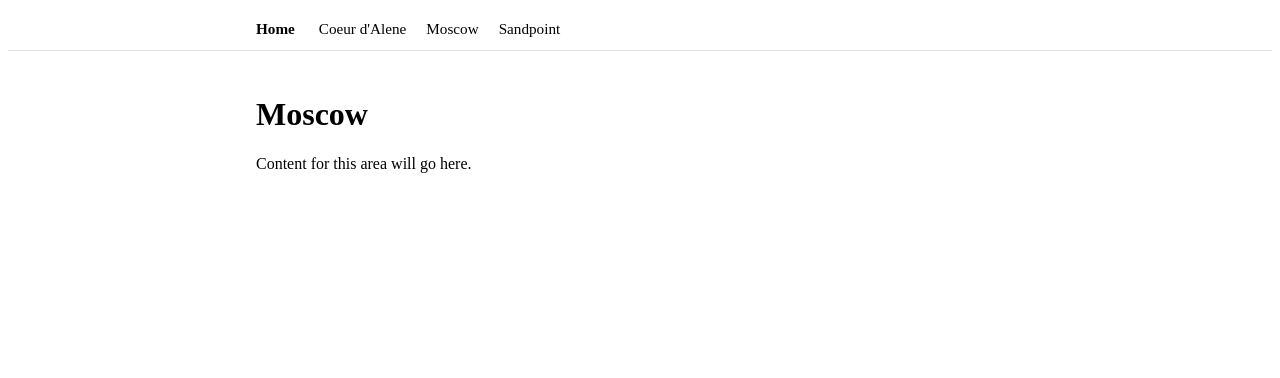
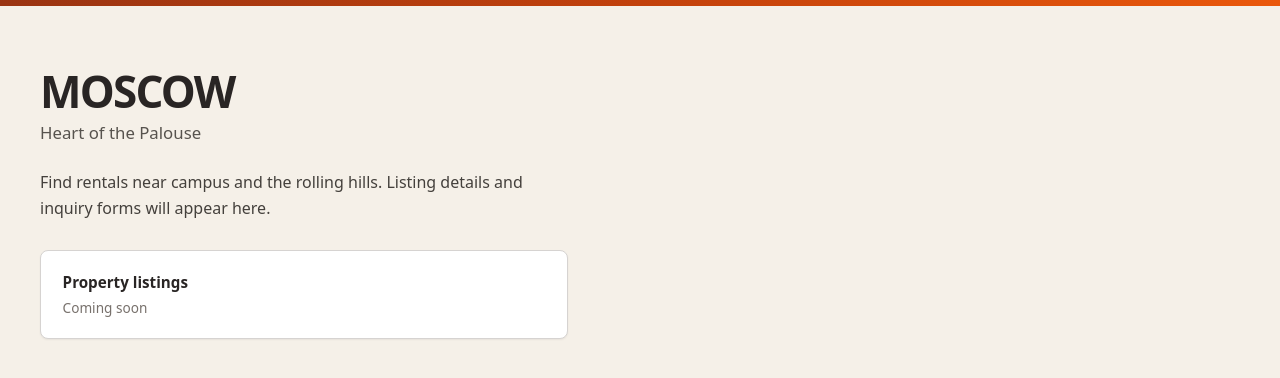
Before and after one commit to zethdubois/kickstaff, a SvelteKit app: page /mos in a window 1280 px wide. Shown: the top 378 px of the page. Built offline with nearby package versions, Linux system fonts and the light colour scheme.

Commit message:
unique homepages

```diff
--- /dev/null
+++ b/src/app.css
@@ -0,0 +1,21 @@
+*,
+*::before,
+*::after {
+	box-sizing: border-box;
+}
+
+html {
+	-webkit-text-size-adjust: 100%;
+}
+
+body {
+	margin: 0;
+	min-height: 100vh;
+	line-height: 1.5;
+	font-family:
+		system-ui,
+		-apple-system,
+		Segoe UI,
+		Roboto,
+		sans-serif;
+}
--- a/src/routes/+layout.svelte
+++ b/src/routes/+layout.svelte
@@ -1,14 +1,20 @@
 <script lang="ts">
+	import '../app.css';
+	import { page } from '$app/state';
 	import favicon from '$lib/assets/favicon.svg';
 	import { cities } from '$lib/cities';
 
 	let { children } = $props();
+
+	/** Hub nav only on the root index (`route.id === '/'`). City routes use `/cda` | `/mos` | `/spt`. */
+	const showHubNav = $derived(page.route.id === '/');
 </script>
 
 <svelte:head>
 	<link rel="icon" href={favicon} />
 </svelte:head>
 
+{#if showHubNav}
 	<header class="site-header">
 		<nav class="nav" aria-label="Main">
 			<a class="nav__home" href="/">Home</a>
@@ -17,8 +23,9 @@
 			{/each}
 		</nav>
 	</header>
+{/if}
 
-<main class="main">
+<main class="main" class:main--hub={showHubNav} class:main--city={!showHubNav}>
 	{@render children()}
 </main>
 
@@ -52,9 +59,15 @@
 		margin-right: 0.25rem;
 	}
 
-	.main {
+	.main--hub {
 		max-width: 48rem;
 		margin: 0 auto;
 		padding: 1.5rem 1.25rem 3rem;
 	}
+
+	.main--city {
+		max-width: none;
+		margin: 0;
+		padding: 0;
+	}
 </style>
--- a/src/routes/mos/+page.svelte
+++ b/src/routes/mos/+page.svelte
@@ -2,11 +2,90 @@
 	import { cityBySlug } from '$lib/cities';
 
 	const label = cityBySlug.mos;
+	const tagline = 'Heart of the Palouse';
 </script>
 
 <svelte:head>
 	<title>{label}</title>
 </svelte:head>
 
-<h1>{label}</h1>
-<p>Content for this area will go here.</p>
+<div class="mos">
+	<div class="mos__strip" aria-hidden="true"></div>
+	<div class="mos__inner">
+		<h1 class="mos__title">{label}</h1>
+		<p class="mos__tagline">{tagline}</p>
+		<p class="mos__body">
+			Find rentals near campus and the rolling hills. Listing details and inquiry forms will appear
+			here.
+		</p>
+		<div class="mos__card">
+			<p class="mos__cardText">Property listings</p>
+			<p class="mos__cardHint">Coming soon</p>
+		</div>
+	</div>
+</div>
+
+<style>
+	.mos {
+		min-height: min(100vh, 52rem);
+		background: #f5f0e8;
+		color: #292524;
+		position: relative;
+		overflow: hidden;
+	}
+
+	.mos__strip {
+		position: absolute;
+		inset: 0 0 auto 0;
+		height: 0.35rem;
+		background: linear-gradient(90deg, #9a3412, #c2410c, #ea580c);
+	}
+
+	.mos__inner {
+		max-width: 38rem;
+		padding: clamp(2.75rem, 9vw, 4.25rem) clamp(1.5rem, 5vw, 2.5rem) 3rem;
+	}
+
+	.mos__title {
+		margin: 0 0 0.35rem;
+		font-size: clamp(2.1rem, 5vw, 2.75rem);
+		font-weight: 800;
+		letter-spacing: -0.04em;
+		line-height: 1.05;
+		text-transform: uppercase;
+	}
+
+	.mos__tagline {
+		margin: 0 0 1.5rem;
+		font-size: 1.05rem;
+		font-weight: 500;
+		color: #57534e;
+	}
+
+	.mos__body {
+		margin: 0 0 1.75rem;
+		font-size: 1rem;
+		line-height: 1.65;
+		color: #44403c;
+	}
+
+	.mos__card {
+		border: 1px solid #d6d3d1;
+		border-radius: 0.5rem;
+		padding: 1.25rem 1.35rem;
+		background: #fff;
+		box-shadow: 0 1px 2px rgb(0 0 0 / 0.06);
+	}
+
+	.mos__cardText {
+		margin: 0 0 0.25rem;
+		font-weight: 600;
+		font-size: 0.95rem;
+	}
+
+	.mos__cardHint {
+		margin: 0;
+		font-size: 0.85rem;
+		color: #78716c;
+	}
+</style>
```
Also changed, not shown: src/routes/+page.svelte (+33 -14 lines), src/routes/cda/+page.svelte (+59 -2 lines), src/routes/spt/+page.svelte (+64 -2 lines). Lines whose indentation alone changed are shown as unchanged.
